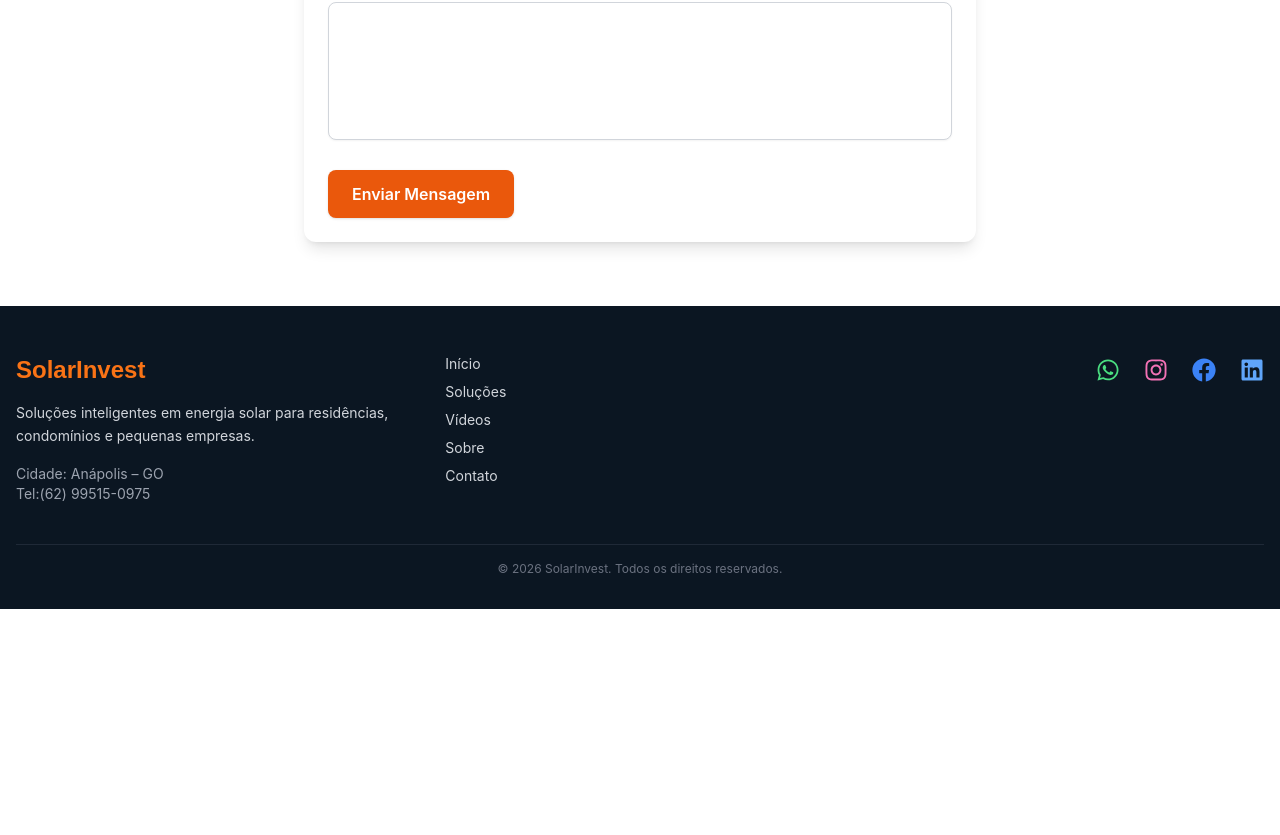
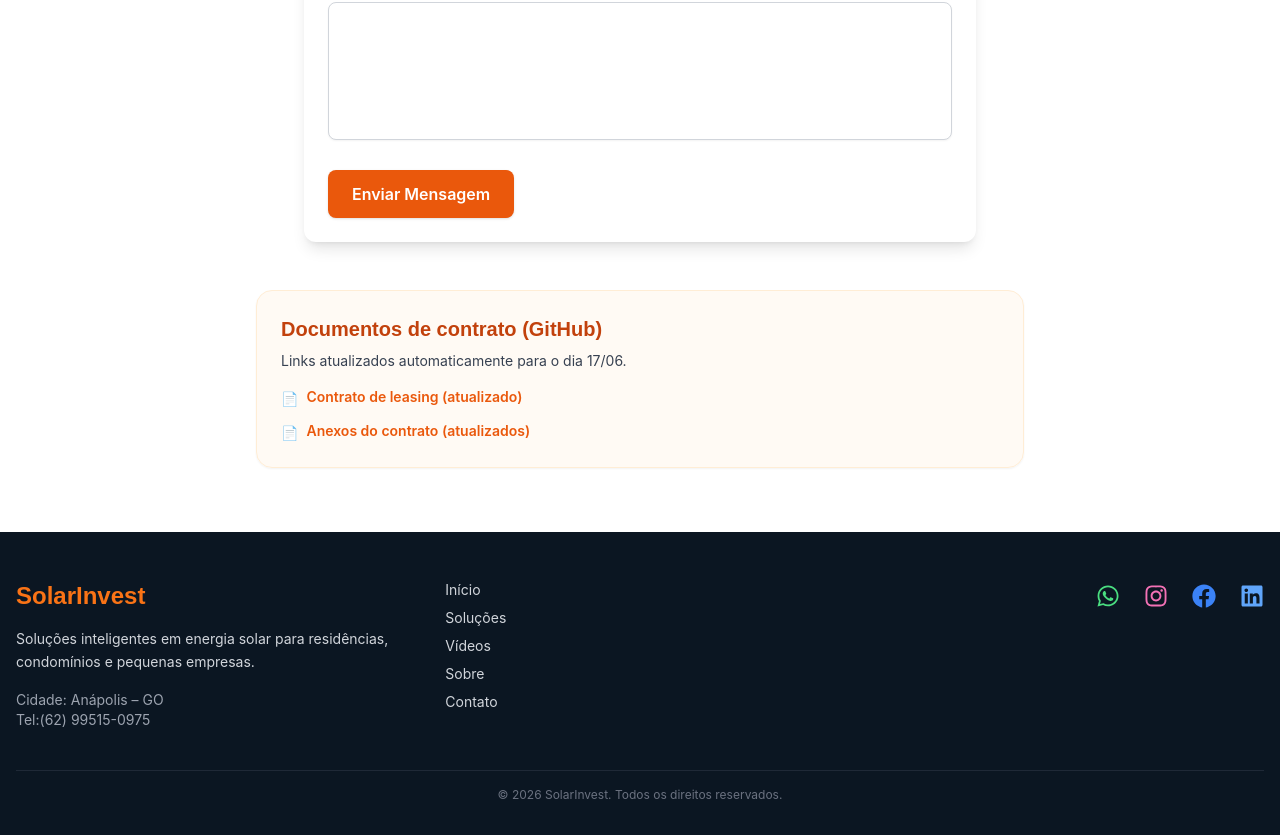
Before and after one commit to LeandroFrancaUS/solarinvest-Website, a Next.js app: page /contato in a window 1280 px wide. Shown: the part 924-1759 px from the top of the page. Before the commit the page ends 1533 px from the top, so only its background shows below. Built offline with nearby package versions, Linux system fonts and the light colour scheme.

Commit message:
Add contract document links from GitHub

```diff
--- a/src/app/contato/ContatoPageClient.tsx
+++ b/src/app/contato/ContatoPageClient.tsx
@@ -2,6 +2,7 @@
 
 import { motion } from 'framer-motion';
 import ContatoForm from '@/components/ContatoForm';
+import ContractDocuments from '@/components/ContractDocuments';
 
 export default function ContatoPageClient() {
   return (
@@ -35,6 +36,8 @@ export default function ContatoPageClient() {
         >
           <ContatoForm />
         </motion.div>
+
+        <ContractDocuments />
       </section>
     </main>
   );
--- /dev/null
+++ b/src/components/ContractDocuments.tsx
@@ -0,0 +1,33 @@
+'use client';
+
+import { contractDocLinks, resolveDocUrl } from '@/config/contract-docs';
+
+export default function ContractDocuments() {
+  const now = new Date();
+  const day = String(now.getDate()).padStart(2, '0');
+  const month = String(now.getMonth() + 1).padStart(2, '0');
+
+  return (
+    <section className="mt-12 rounded-2xl border border-orange-100 bg-orange-50/60 p-6 text-left shadow-sm">
+      <h2 className="text-xl font-semibold text-orange-700">Documentos de contrato (GitHub)</h2>
+      <p className="mt-2 text-sm text-gray-700">
+        Links atualizados automaticamente para o dia {day}/{month}.
+      </p>
+      <ul className="mt-4 space-y-3 text-sm text-gray-700">
+        {contractDocLinks.map((doc) => (
+          <li key={doc.label} className="flex items-start gap-2">
+            <span className="mt-0.5">📄</span>
+            <a
+              href={resolveDocUrl(doc.urlTemplate, now)}
+              className="font-semibold text-orange-600 hover:text-orange-700 hover:underline"
+              target="_blank"
+              rel="noreferrer"
+            >
+              {doc.label}
+            </a>
+          </li>
+        ))}
+      </ul>
+    </section>
+  );
+}
--- /dev/null
+++ b/src/config/contract-docs.ts
@@ -0,0 +1,23 @@
+type ContractDocLink = {
+  label: string;
+  urlTemplate: string;
+};
+
+const githubDocsBase = 'https://raw.githubusercontent.com/solarinvest/documentos/main';
+
+export const contractDocLinks: ContractDocLink[] = [
+  {
+    label: 'Contrato de leasing (atualizado)',
+    urlTemplate: `${githubDocsBase}/contrato-leasing-{{dia}}-{{mes}}.pdf`,
+  },
+  {
+    label: 'Anexos do contrato (atualizados)',
+    urlTemplate: `${githubDocsBase}/anexos-contrato-{{dia}}-{{mes}}.pdf`,
+  },
+];
+
+export function resolveDocUrl(template: string, date: Date = new Date()) {
+  const day = String(date.getDate()).padStart(2, '0');
+  const month = String(date.getMonth() + 1).padStart(2, '0');
+  return template.replaceAll('{{dia}}', day).replaceAll('{{mes}}', month);
+}
```
